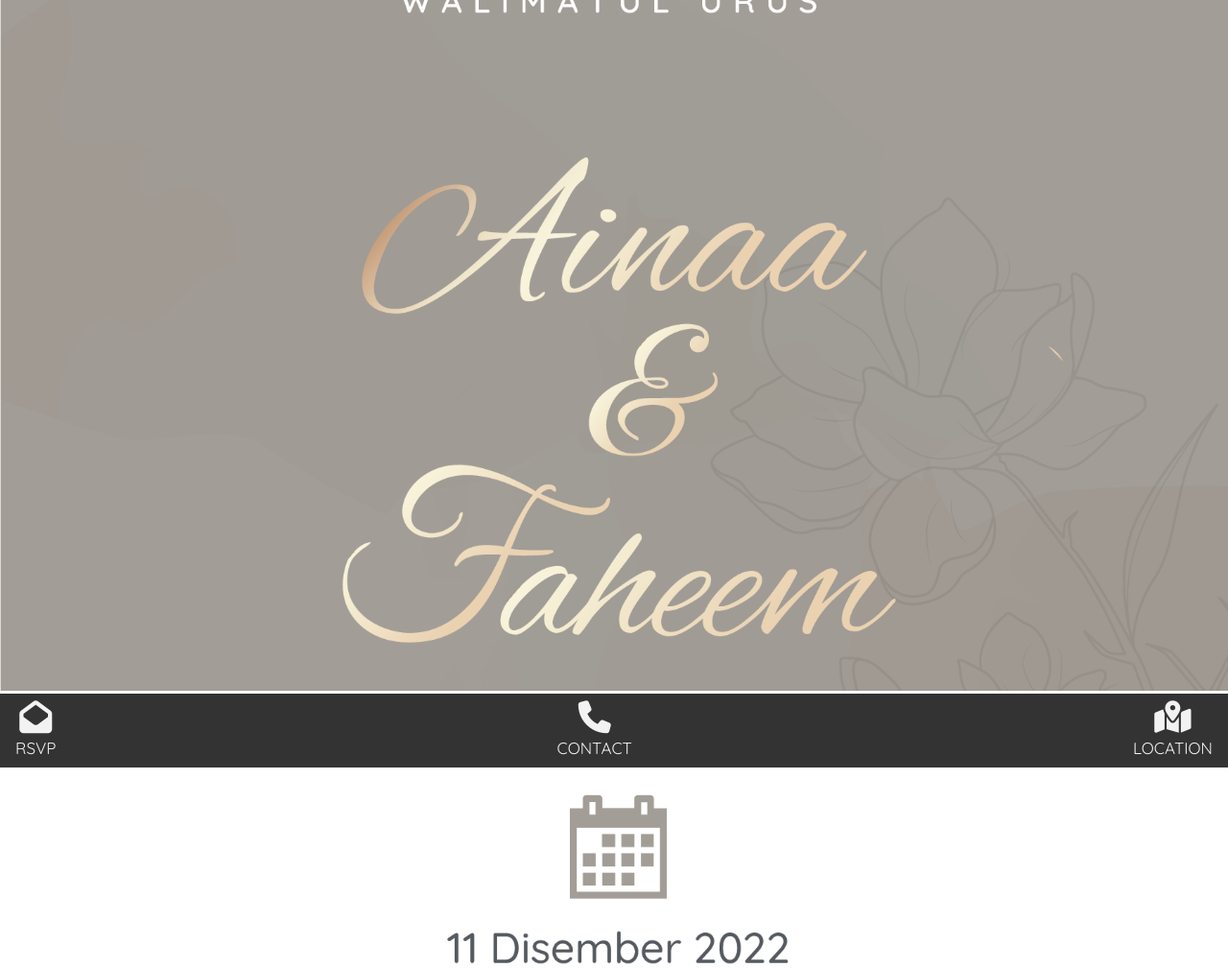
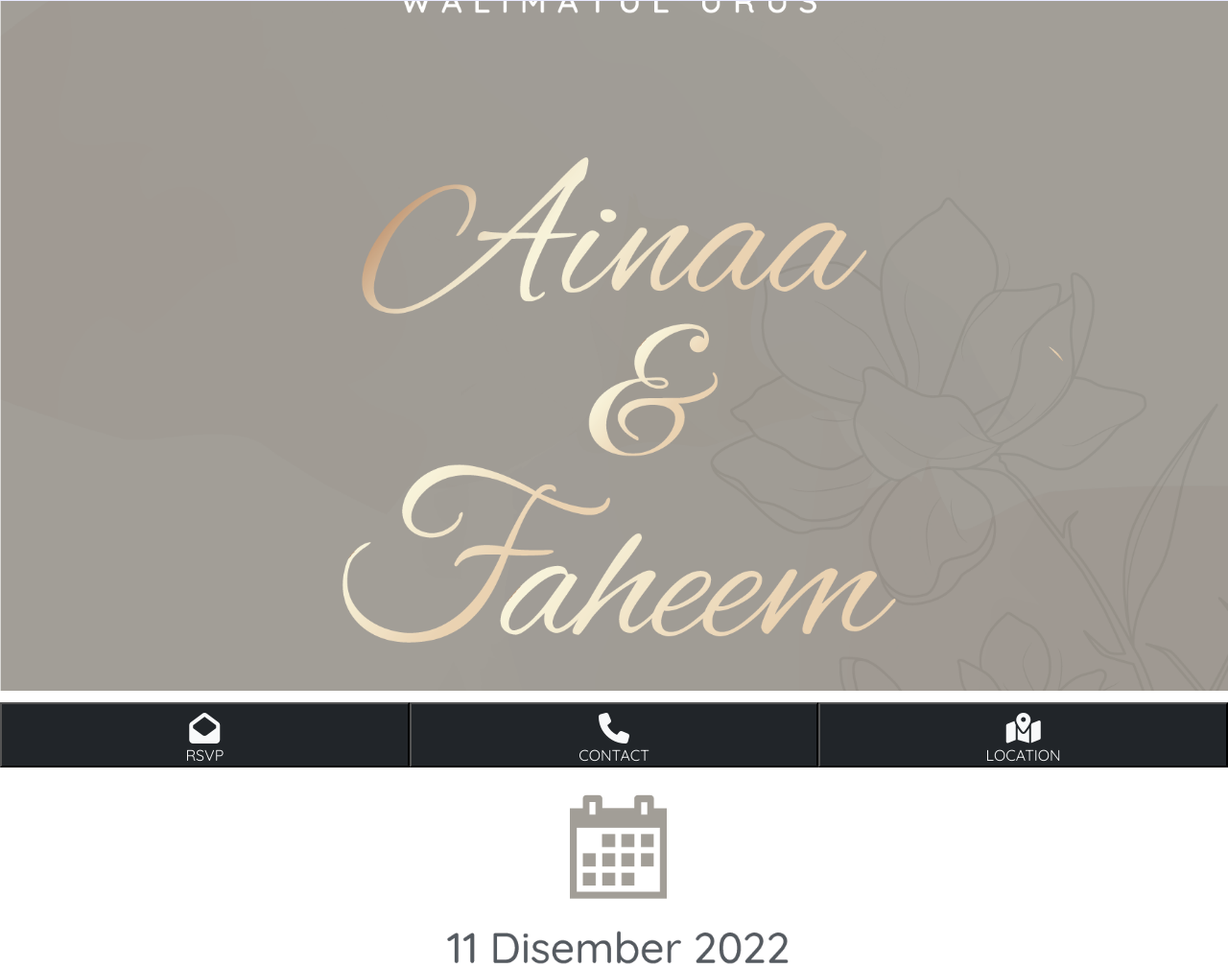
Before and after one commit to wadadrxs02/kadkawenainaa, a PHP site: page /home.html in a window 1280 px wide. Shown: the top 1009 px of the page at 96% size. Run offline with PHP 8.4, Linux system fonts and the light colour scheme; some libraries are stand-ins or nearby versions; some web fonts are replaced.

Commit message:
fixed toolbar

```diff
--- a/home.css
+++ b/home.css
@@ -51,7 +51,7 @@
 
 .toolbar-bottom::before {
   content: "" !important;
-  position: absolute;
+  position: fixed;
   top: 0;
   left: 0;
   right: auto;
--- a/home.html
+++ b/home.html
@@ -62,15 +62,29 @@
         <!--============END TIMER================-->
     </div>
     <!-- toolbar bottom -->
-    <div class="navbar">
+    <div class="toolbar">
+        <ul class="toolbar-bottom toolbar-wrap">
+            <li class="toolbar-item">
+                <button type="button" class="toolbar-link text-light" data-toggle="modal" data-target="#ModalRSVP">
+                    <i class="fas fa-envelope-open fa-2x"></i>
+                    RSVP
+                </button>
+            </li>
+            <li class="toolbar-item">
+                <button type="button" class="toolbar-link text-light" data-toggle="modal" data-target="#ModalContact">
+                    <i class="fas fa-phone fa-2x"></i>
+                    CONTACT
+                </button>
+            </li>
+            <li class="toolbar-item">
+                <button type="button" class="toolbar-link text-light" data-toggle="modal" data-target="#ModalMap">
+                    <i class="fas fa-map-marked-alt fa-2x"></i>
+                    LOCATION
+                </button>
+            </li>
+        </ul>
+    </div>
 
-        <a href="##ModalRSVP" data-toggle="modal" data-target="#ModalRSVP"><i
-                class="fas fa-envelope-open fa-2x"></i><br>RSVP</a>
-        <a href="#ModalContact" data-toggle="modal" data-target="#ModalContact"><i
-                class="fas fa-phone fa-2x"></i><br>CONTACT</a>
-        <a href="#ModalMap" data-toggle="modal" data-target="#ModalMap"><i class="fas fa-map-marked-alt fa-2x"></i><br>
-            LOCATION</a>
-    </div>
     <!-- end toolbar bottom -->
 
     <!--=========================================START MODAL RSVP==================================================-->
```
